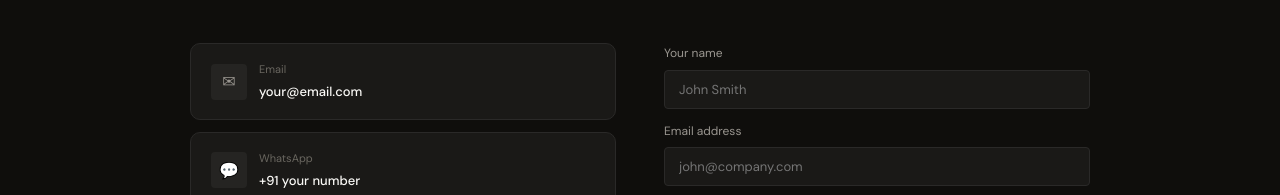
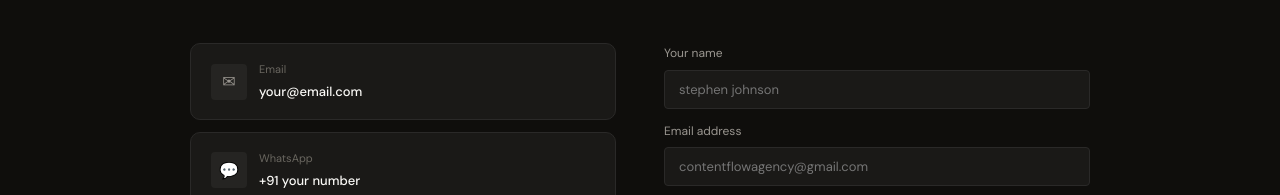
Before and after one commit to contentflowagency/contentflowagency.github.io, a plain HTML site: page index.html in a window 1280 px wide. Shown: the part 4609-4804 px from the top of the page. Drawn offline with Linux system fonts and the light colour scheme.

Commit message:
Update contact form placeholders

```diff
--- a/index.html
+++ b/index.html
@@ -672,11 +672,11 @@
       <div class="contact-form">
         <div class="form-field">
           <label>Your name</label>
-          <input type="text" placeholder="John Smith">
+          <input type="text" placeholder="stephen johnson">
         </div>
         <div class="form-field">
           <label>Email address</label>
-          <input type="email" placeholder="john@company.com">
+          <input type="email" placeholder="contentflowagency@gmail.com">
         </div>
         <div class="form-field">
           <label>Service you're interested in</label>
```
